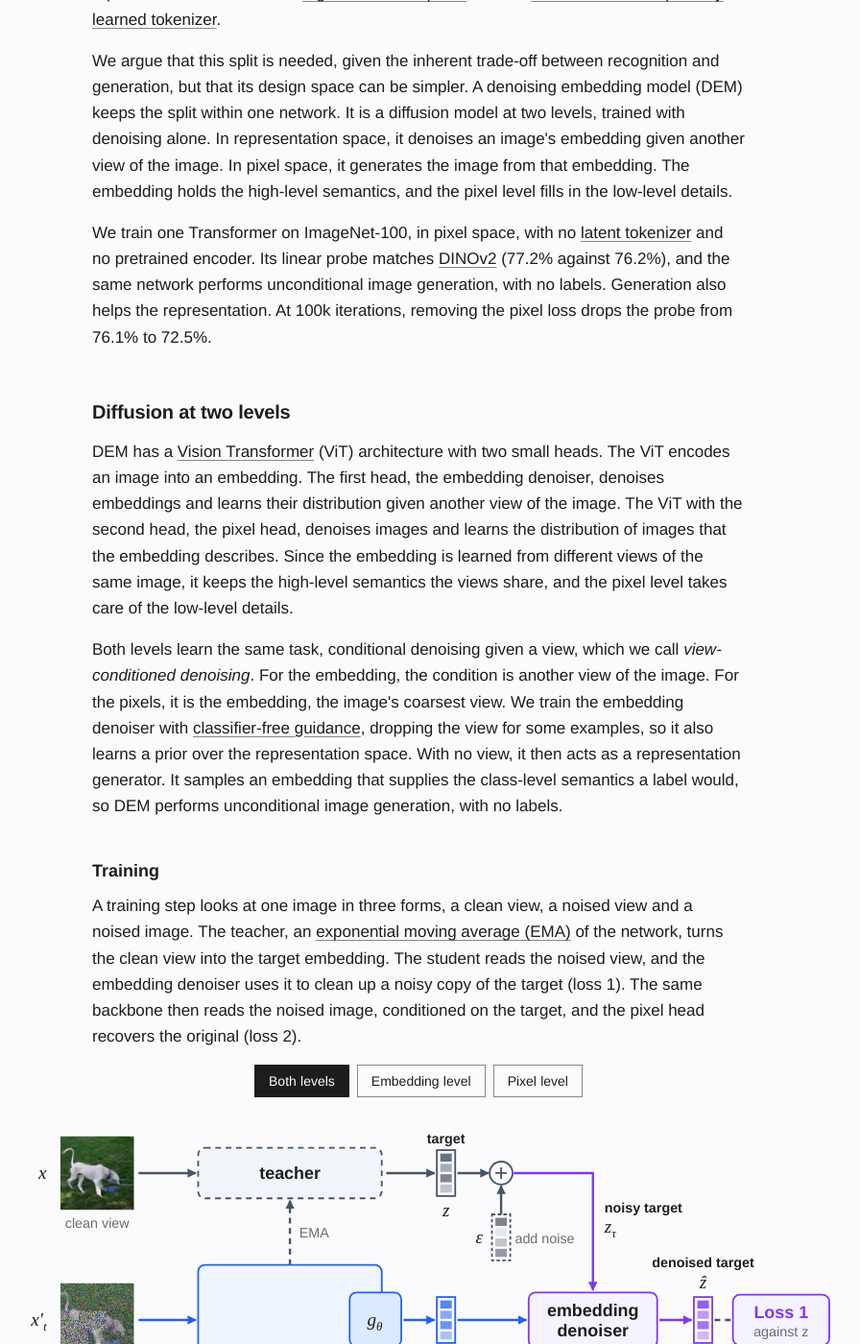
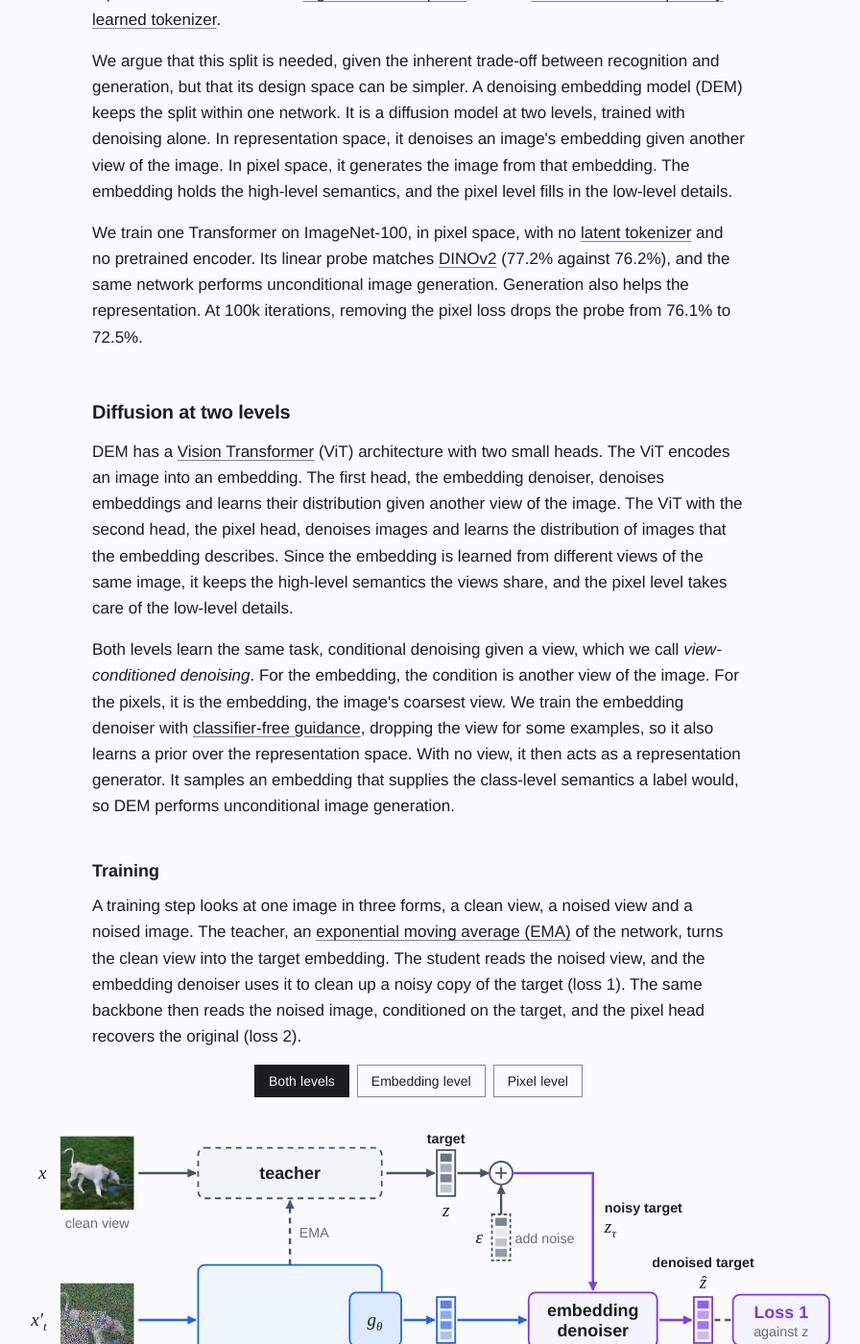
Before and after one commit to rabiulcste/rabiulcste.github.io, a Jekyll site: the page built from dem-denoising-embeddings/index.html, in a window 1280 px wide and 1400 px high, scrolled down 1367 px. Shown: the whole window at 96% size, without its empty margins (204-1100 px from the left). Built offline with Jekyll 4.4.1, drawn with Linux system fonts in a browser that asks for light colours.

Commit message:
DEM page: drop redundant no-labels

```diff
--- a/dem-denoising-embeddings/index.html
+++ b/dem-denoising-embeddings/index.html
@@ -255,13 +255,13 @@
 <section class="intro">
     <p>Generative models learn representations that still trail those of self-supervised methods. The reason lies in what they have to encode. A model that has to redraw an image must keep its low-level details, down to the exact shade of the grass and where the frame cuts off, while a recognizer needs only the high-level semantics. So most methods learn a representation first and build <a href="https://arxiv.org/abs/2312.03701">a generator on top of it</a>, or train <a href="https://arxiv.org/abs/2211.09117">one model on a separately learned tokenizer</a>.</p>
     <p>We argue that this split is needed, given the inherent trade-off between recognition and generation, but that its design space can be simpler. A denoising embedding model (DEM) keeps the split within one network. It is a diffusion model at two levels, trained with denoising alone. In representation space, it denoises an image's embedding given another view of the image. In pixel space, it generates the image from that embedding. The embedding holds the high-level semantics, and the pixel level fills in the low-level details.</p>
-    <p>We train one Transformer on ImageNet-100, in pixel space, with no <a href="https://arxiv.org/abs/2112.10752">latent tokenizer</a> and no pretrained encoder. Its linear probe matches <a href="https://arxiv.org/abs/2304.07193">DINOv2</a> (77.2% against 76.2%), and the same network performs unconditional image generation, with no labels. Generation also helps the representation. At 100k iterations, removing the pixel loss drops the probe from 76.1% to 72.5%.</p>
+    <p>We train one Transformer on ImageNet-100, in pixel space, with no <a href="https://arxiv.org/abs/2112.10752">latent tokenizer</a> and no pretrained encoder. Its linear probe matches <a href="https://arxiv.org/abs/2304.07193">DINOv2</a> (77.2% against 76.2%), and the same network performs unconditional image generation. Generation also helps the representation. At 100k iterations, removing the pixel loss drops the probe from 76.1% to 72.5%.</p>
 </section>
 
 <section id="method">
     <h2>Diffusion at two levels</h2>
     <p>DEM has a <a href="https://arxiv.org/abs/2010.11929">Vision Transformer</a> (ViT) architecture with two small heads. The ViT encodes an image into an embedding. The first head, the embedding denoiser, denoises embeddings and learns their distribution given another view of the image. The ViT with the second head, the pixel head, denoises images and learns the distribution of images that the embedding describes. Since the embedding is learned from different views of the same image, it keeps the high-level semantics the views share, and the pixel level takes care of the low-level details.</p>
-    <p>Both levels learn the same task, conditional denoising given a view, which we call <em>view-conditioned denoising</em>. For the embedding, the condition is another view of the image. For the pixels, it is the embedding, the image's coarsest view. We train the embedding denoiser with <a href="https://arxiv.org/abs/2207.12598">classifier-free guidance</a>, dropping the view for some examples, so it also learns a prior over the representation space. With no view, it then acts as a representation generator. It samples an embedding that supplies the class-level semantics a label would, so DEM performs unconditional image generation, with no labels.</p>
+    <p>Both levels learn the same task, conditional denoising given a view, which we call <em>view-conditioned denoising</em>. For the embedding, the condition is another view of the image. For the pixels, it is the embedding, the image's coarsest view. We train the embedding denoiser with <a href="https://arxiv.org/abs/2207.12598">classifier-free guidance</a>, dropping the view for some examples, so it also learns a prior over the representation space. With no view, it then acts as a representation generator. It samples an embedding that supplies the class-level semantics a label would, so DEM performs unconditional image generation.</p>
     <h3>Training</h3>
     <p>A training step looks at one image in three forms, a clean view, a noised view and a noised image. The teacher, an <a href="https://arxiv.org/abs/2104.14294">exponential moving average (EMA)</a> of the network, turns the clean view into the target embedding. The student reads the noised view, and the embedding denoiser uses it to clean up a noisy copy of the target (loss 1). The same backbone then reads the noised image, conditioned on the target, and the pixel head recovers the original (loss 2).</p>
     <figure class="dem-fig dem-btnfig" id="dem-train">
```
